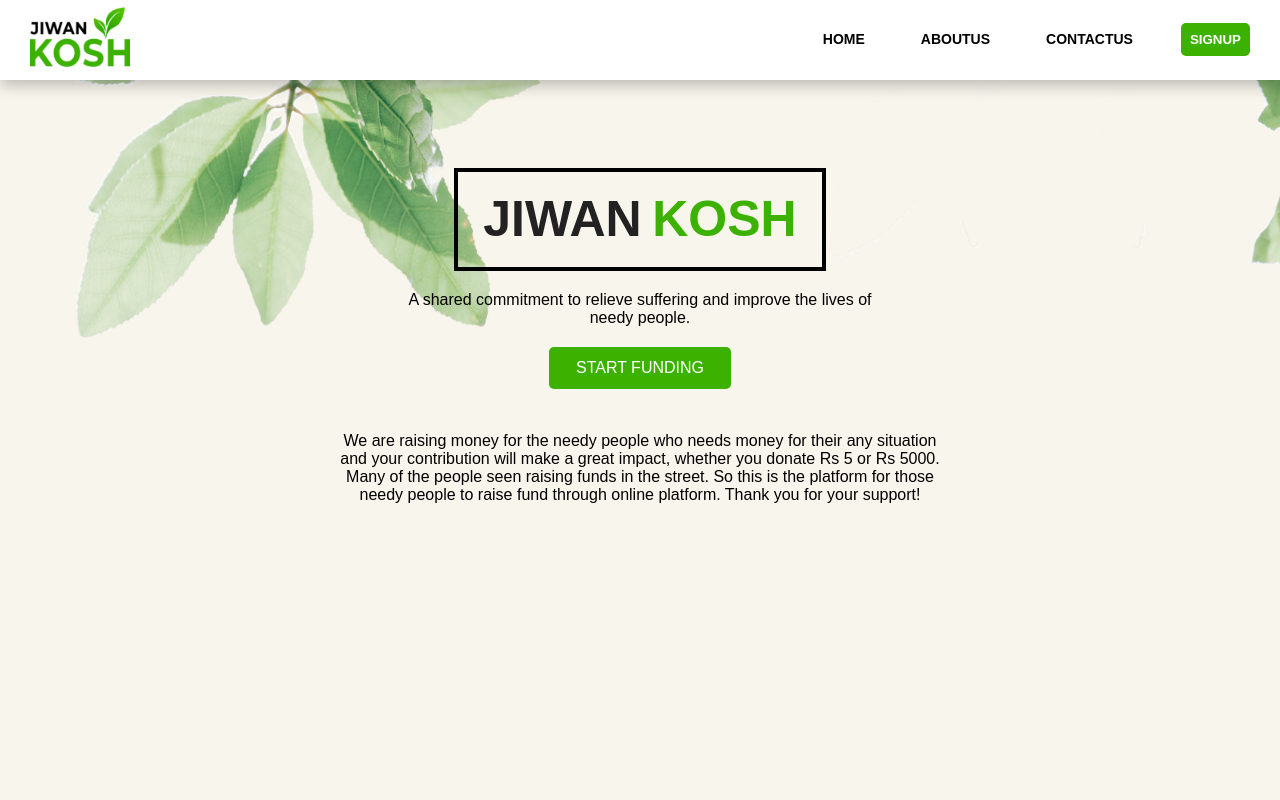
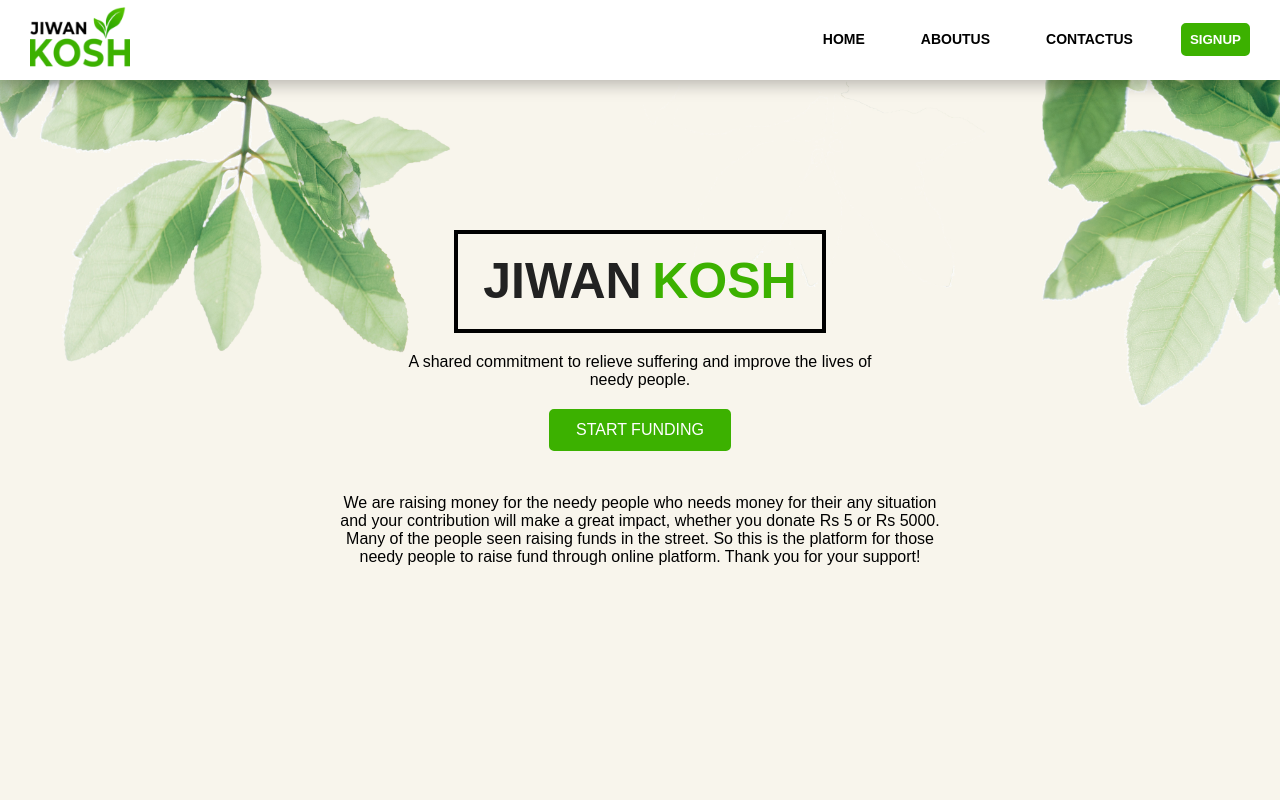
Before and after one commit to sandeshstha1222/JIWAN_KOSH_PROJECT, a React (Create React App) app in the folder frontend/: page / in a window 1280 px wide. Shown: the top 800 px of the page. Built offline with nearby package versions, Linux system fonts and the light colour scheme.

Commit message:
little changes

```diff
--- a/frontend/src/components/homepage/HeroSection.css
+++ b/frontend/src/components/homepage/HeroSection.css
@@ -1,7 +1,7 @@
 .home {
   width: 100%; /*Switching Dark Mode*/
-  height: 120vh;
-  /* margin-top: 80px; */
+  height: 100vh;
+  margin-top: 80px;
   /* background-color: rgb(240, 240, 240); */
   background-image: url(/src/images/image5.jpg);
   background-size: cover;
@@ -10,16 +10,12 @@
   width: auto;
   height: auto;
   color: black;
-  position: relative;
-  top: 35%;
-  left: 50%;
-  bottom: 0;
-  transform: translate(-50%, -50%);
   text-align: center;
   display: flex;
   justify-content: center;
   align-items: center;
   flex-direction: column;
+  padding-top: 150px;
 }
 .text-box h1 {
   color: black;
@@ -43,7 +39,6 @@
   padding: 10px 25px;
   margin-top: 20px;
   background: #3cb100;
-  position: relative;
   cursor: pointer;
   border-radius: 5px;
   font-family: "Montserrat", sans-serif;
--- a/frontend/src/components/register/register.js
+++ b/frontend/src/components/register/register.js
@@ -134,7 +134,8 @@ const Register = () => {
       console.log("Registration successful");
       // navigate("/login");
     } else {
-      window.alert("Invalid Registration");
+      SuccessNotify();
+      // window.alert("Invalid Registration");
       console.log("Invalid Registration");
     }
   };
```
